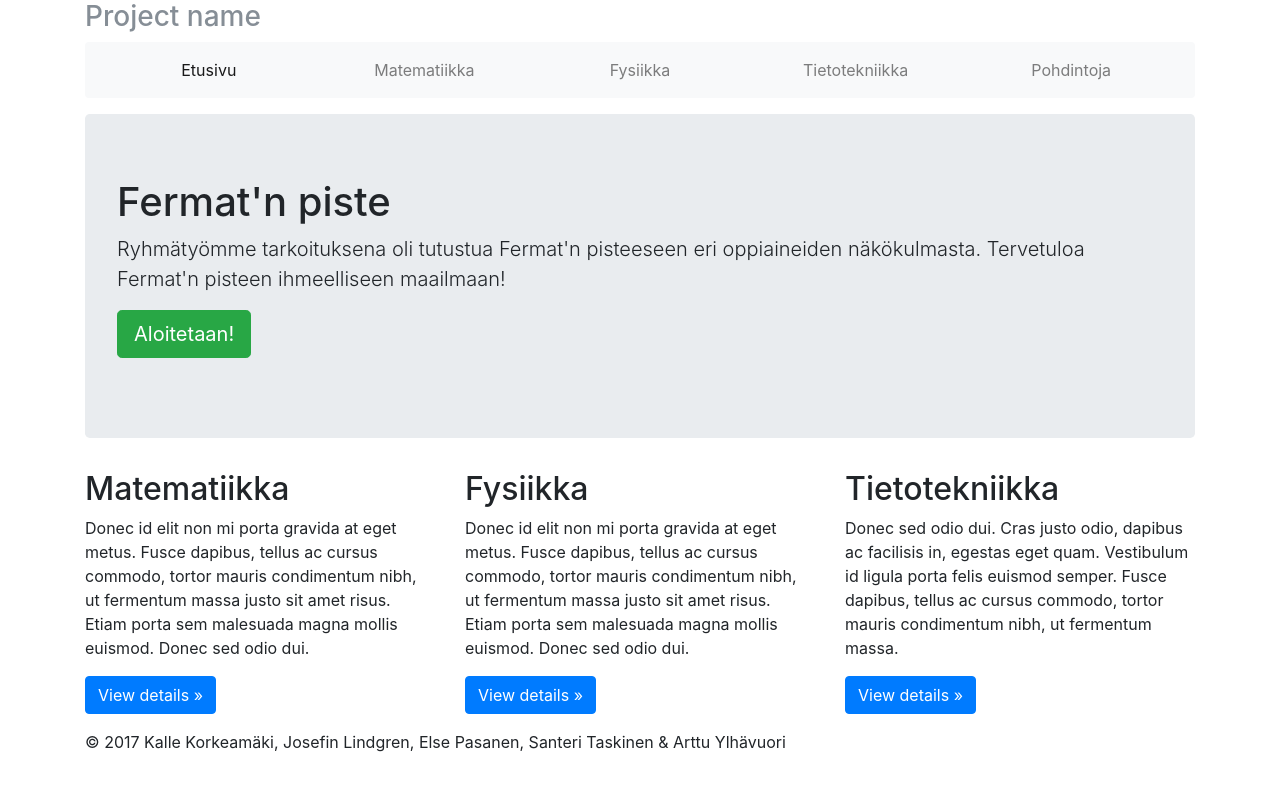
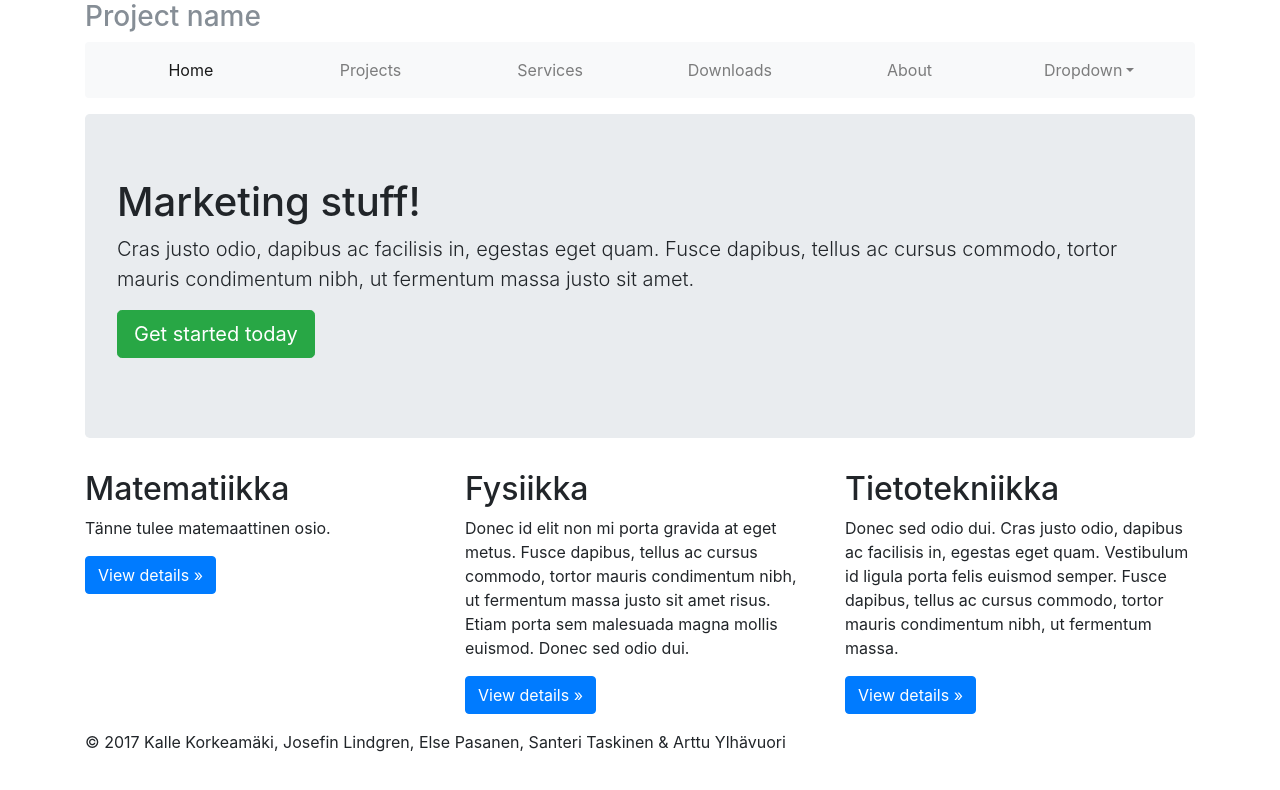
Before and after one commit to areee/peda1, a plain HTML site: page index.html in a window 1280 px wide. Drawn offline with nearby package versions, Linux system fonts and the light colour scheme.

Commit message:
Add files via upload

```diff
--- a/index.html
+++ b/index.html
@@ -24,21 +24,30 @@
       <div class="collapse navbar-collapse" id="navbarCollapse">
         <ul class="navbar-nav text-md-center nav-justified w-100">
           <li class="nav-item active">
-            <a class="nav-link" href="#">Etusivu
+            <a class="nav-link" href="#">Home
               <span class="sr-only">(current)</span>
             </a>
           </li>
           <li class="nav-item">
-            <a class="nav-link" href="#">Matematiikka</a>
+            <a class="nav-link" href="#">Projects</a>
           </li>
           <li class="nav-item">
-            <a class="nav-link" href="#">Fysiikka</a>
+            <a class="nav-link" href="#">Services</a>
           </li>
           <li class="nav-item">
-            <a class="nav-link" href="#">Tietotekniikka</a>
+            <a class="nav-link" href="#">Downloads</a>
           </li>
           <li class="nav-item">
-            <a class="nav-link" href="#">Pohdintoja</a>
+            <a class="nav-link" href="#">About</a>
+          </li>
+          <li class="nav-item dropdown">
+            <a class="nav-link dropdown-toggle" href="http://example.com" id="dropdown01" data-toggle="dropdown" aria-haspopup="true"
+              aria-expanded="false">Dropdown</a>
+            <div class="dropdown-menu" aria-labelledby="dropdown01">
+              <a class="dropdown-item" href="#">Action</a>
+              <a class="dropdown-item" href="#">Another action</a>
+              <a class="dropdown-item" href="#">Something else here</a>
+            </div>
           </li>
         </ul>
       </div>
@@ -49,11 +58,11 @@
 
     <!-- Jumbotron -->
     <div class="jumbotron">
-      <h1>Fermat'n piste</h1>
-      <p class="lead">Ryhmätyömme tarkoituksena oli tutustua Fermat&apos;n pisteeseen eri oppiaineiden näkökulmasta.
-        Tervetuloa Fermat&apos;n pisteen ihmeelliseen maailmaan!</p>
+      <h1>Marketing stuff!</h1>
+      <p class="lead">Cras justo odio, dapibus ac facilisis in, egestas eget quam. Fusce dapibus, tellus ac cursus commodo, tortor mauris
+        condimentum nibh, ut fermentum massa justo sit amet.</p>
       <p>
-        <a class="btn btn-lg btn-success" href="#" role="button">Aloitetaan!</a>
+        <a class="btn btn-lg btn-success" href="#" role="button">Get started today</a>
       </p>
     </div>
 
@@ -61,8 +70,7 @@
     <div class="row">
       <div class="col-lg-4">
         <h2>Matematiikka</h2>
-        <p>Donec id elit non mi porta gravida at eget metus. Fusce dapibus, tellus ac cursus commodo, tortor mauris condimentum
-          nibh, ut fermentum massa justo sit amet risus. Etiam porta sem malesuada magna mollis euismod. Donec sed odio dui.
+        <p>Tänne tulee matemaattinen osio.
           </p>
         <p>
           <a class="btn btn-primary" href="#" role="button">View details &raquo;</a>
```
